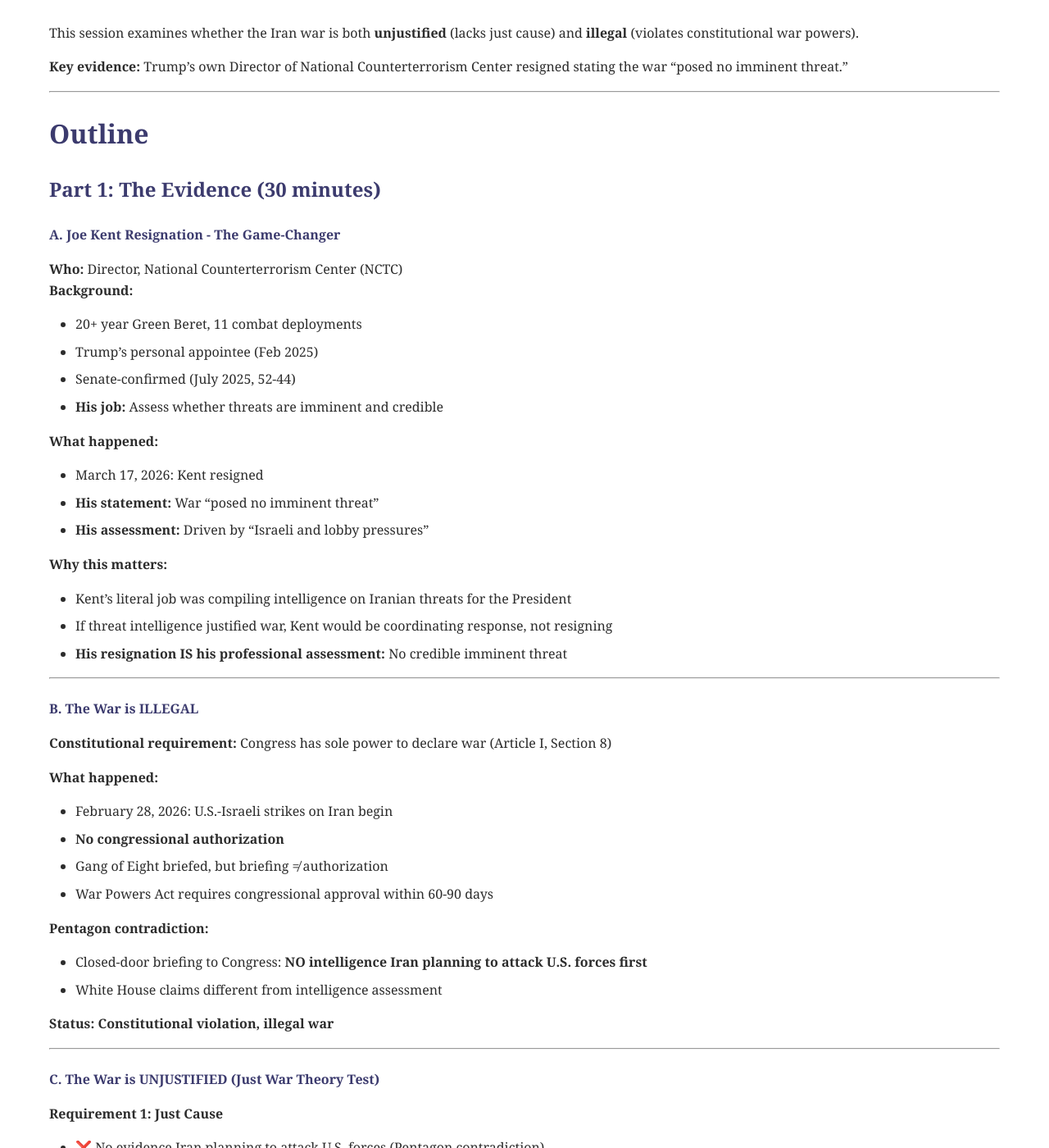
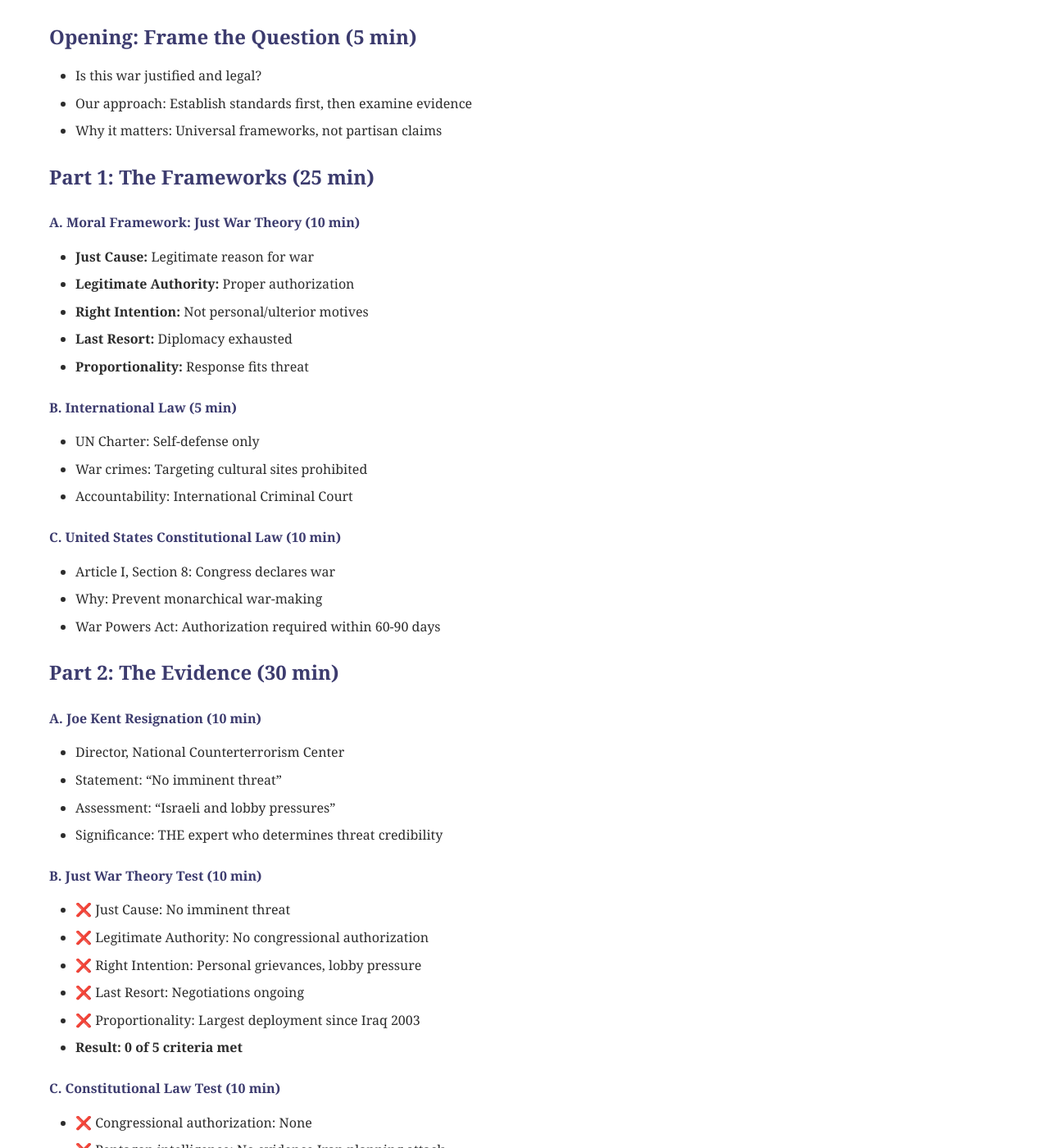
Before and after one commit to beren1hand/citizenstevephd.github.io, a Jekyll site: the page built from _posts/2026-03-30-session-1-unjustified-war.md, in a window 1280 px wide and 1400 px high, scrolled down 595 px. Shown: the whole window at 82% size. Built offline with Jekyll 4.4.1, drawn with Linux system fonts in a browser that asks for light colours; some of the changed text lies outside the part shown.

Commit message:
Streamline Session 1: clean outline + comprehensive sources with links

```diff
--- a/_posts/2026-03-30-session-1-unjustified-war.md
+++ b/_posts/2026-03-30-session-1-unjustified-war.md
@@ -7,196 +7,201 @@
 
 # 📅 Session 1: Did Donald Trump Start an Unjustified and Illegal War?
 
-**Date:** Sunday, March 30, 2026
-**Time:** 2:00 PM - 3:30 PM
-**Location:** The Oval, Ohio State University
-
----
-
-## Session Overview
-
-This session examines whether the Iran war is both **unjustified** (lacks just cause) and **illegal** (violates constitutional war powers).
-
-**Key evidence:** Trump's own Director of National Counterterrorism Center resigned stating the war "posed no imminent threat."
+**Sunday, March 30, 2026 | 2:00 PM - 3:30 PM | The Oval, OSU**
 
 ---
 
 ## Outline
 
-### Part 1: The Evidence (30 minutes)
+### Opening: Frame the Question (5 min)
+- Is this war justified and legal?
+- Our approach: Establish standards first, then examine evidence
+- Why it matters: Universal frameworks, not partisan claims
 
-#### A. Joe Kent Resignation - The Game-Changer
+### Part 1: The Frameworks (25 min)
 
-**Who:** Director, National Counterterrorism Center (NCTC)
-**Background:**
-- 20+ year Green Beret, 11 combat deployments
-- Trump's personal appointee (Feb 2025)
-- Senate-confirmed (July 2025, 52-44)
-- **His job:** Assess whether threats are imminent and credible
+#### A. Moral Framework: Just War Theory (10 min)
+- **Just Cause:** Legitimate reason for war
+- **Legitimate Authority:** Proper authorization
+- **Right Intention:** Not personal/ulterior motives
+- **Last Resort:** Diplomacy exhausted
+- **Proportionality:** Response fits threat
 
-**What happened:**
-- March 17, 2026: Kent resigned
-- **His statement:** War "posed no imminent threat"
-- **His assessment:** Driven by "Israeli and lobby pressures"
+#### B. International Law (5 min)
+- UN Charter: Self-defense only
+- War crimes: Targeting cultural sites prohibited
+- Accountability: International Criminal Court
 
-**Why this matters:**
-- Kent's literal job was compiling intelligence on Iranian threats for the President
-- If threat intelligence justified war, Kent would be coordinating response, not resigning
-- **His resignation IS his professional assessment:** No credible imminent threat
+#### C. United States Constitutional Law (10 min)
+- Article I, Section 8: Congress declares war
+- Why: Prevent monarchical war-making
+- War Powers Act: Authorization required within 60-90 days
+
+### Part 2: The Evidence (30 min)
+
+#### A. Joe Kent Resignation (10 min)
+- Director, National Counterterrorism Center
+- Statement: "No imminent threat"
+- Assessment: "Israeli and lobby pressures"
+- Significance: THE expert who determines threat credibility
+
+#### B. Just War Theory Test (10 min)
+- ❌ Just Cause: No imminent threat
+- ❌ Legitimate Authority: No congressional authorization
+- ❌ Right Intention: Personal grievances, lobby pressure
+- ❌ Last Resort: Negotiations ongoing
+- ❌ Proportionality: Largest deployment since Iraq 2003
+- **Result: 0 of 5 criteria met**
+
+#### C. Constitutional Law Test (10 min)
+- ❌ Congressional authorization: None
+- ❌ Pentagon intelligence: No evidence Iran planning attack
+- ❌ War Powers compliance: Violation
+- **Status: Illegal war**
+
+### Part 3: The Pattern (10 min)
+- George III started wars without consent
+- Founders gave Congress war power to prevent this
+- Trump's behavior matches monarchical pattern
+- Stakes: What's the difference from a king?
+
+### Part 4: Discussion (20 min)
+- Do these frameworks still matter?
+- If the CT expert says no threat, what justifies this?
+- What should Congress do?
+- What can citizens demand?
 
 ---
 
-#### B. The War is ILLEGAL
+## Sources
 
-**Constitutional requirement:** Congress has sole power to declare war (Article I, Section 8)
+### Primary Documents
 
-**What happened:**
-- February 28, 2026: U.S.-Israeli strikes on Iran begin
-- **No congressional authorization**
-- Gang of Eight briefed, but briefing ≠ authorization
-- War Powers Act requires congressional approval within 60-90 days
+**U.S. Constitution**
+- [Article I, Section 8](https://constitution.congress.gov/browse/article-1/section-8/) - War Powers
 
-**Pentagon contradiction:**
-- Closed-door briefing to Congress: **NO intelligence Iran planning to attack U.S. forces first**
-- White House claims different from intelligence assessment
+**Declaration of Independence**
+- [Text at National Archives](https://www.archives.gov/founding-docs/declaration-transcript)
+- Grievance: "He has kept among us, in times of peace, Standing Armies without the Consent of our legislatures"
 
-**Status:** **Constitutional violation, illegal war**
+**War Powers Resolution (1973)**
+- [50 U.S.C. § 1541](https://www.law.cornell.edu/uscode/text/50/chapter-33)
 
----
+**UN Charter**
+- [Chapter VII, Article 51](https://www.un.org/en/about-us/un-charter/chapter-7) - Self-Defense
 
-#### C. The War is UNJUSTIFIED (Just War Theory Test)
+### Joe Kent Resignation
 
-**Requirement 1: Just Cause**
-- ❌ No evidence Iran planning to attack U.S. forces (Pentagon contradiction)
-- ❌ Kent (NCTC Director) assessed: "No imminent threat"
-- **FAILED**
+**News Coverage:**
+- [Fortune: Who is Joe Kent?](https://fortune.com/2026/03/17/who-is-joe-kent-green-beret-maga-loyalist-former-political-candidate-who-quit-over-iran/) (March 17, 2026)
+- [Times of India: Kent Resignation](https://timesofindia.indiatimes.com/) (March 17, 2026)
 
-**Requirement 2: Legitimate Authority**
-- ❌ No congressional authorization
-- ❌ Constitutional violation
-- **FAILED**
+**Background:**
+- [DNI.gov: NCTC Director Role](https://www.dni.gov/index.php/nctc-who-we-are/director-nctc)
+- [Green Beret PAC: Kent Bio](https://greenberetpac.com/joe-kent/)
 
-**Requirement 3: Right Intention**
-- ❌ Personal grievances (Soleimani 2020 killing)
-- ❌ Netanyahu pitch: "could all be killed in single airstrike"
-- ❌ Kent assessment: "Israeli and lobby pressures"
-- **FAILED**
+### Iran War Timeline
 
-**Requirement 4: Last Resort**
-- ❌ 3 rounds of negotiations collapsed 2 days before strikes
-- ❌ Round 3 reported "good progress" - then attacked anyway
-- **FAILED**
+**Military Deployments:**
+- [Politico: U.S. Buildup](https://www.politico.com/) (Feb 2026)
+- [Defense News: Carrier Deployments](https://www.defensenews.com/) (Jan-Feb 2026)
 
-**Requirement 5: Proportionality**
-- ❌ Largest military deployment since Iraq 2003
-- ❌ Oil supply disruption threatening global economy
-- ❌ Trump threatens expansion to "no functioning military"
-- **FAILED**
+**Diplomatic Negotiations:**
+- Geneva talks: Feb 6, 17, 26, 2026
+- [Reuters: Negotiation Coverage](https://www.reuters.com/)
 
-**Result: 0 of 5 requirements met**
+**Intelligence Assessments:**
+- DNI Tulsi Gabbard testimony (March 2026)
+- CIA Director John Ratcliffe statements
+- Pentagon closed-door briefing to Congress
 
----
+**Congressional Response:**
+- Senate vote 53-47 blocking authorization debate
+- Senator Schumer floor statement (March 2026)
 
-#### D. Intelligence Community Contradictions
+### Just War Theory
 
-**DNI Tulsi Gabbard and CIA Director John Ratcliffe testimony:**
-- Iranian leadership "largely degraded"
-- Government "appears to be intact"
-- **Undermined Trump's claim** that war was necessary due to imminent missile threat
+**Academic Sources:**
+- [Stanford Encyclopedia of Philosophy: War](https://plato.stanford.edu/entries/war/)
+- [Internet Encyclopedia of Philosophy: Just War Theory](https://iep.utm.edu/justwar/)
+- [Wikipedia: Just War Theory](https://en.wikipedia.org/wiki/Just_war_theory)
 
-**Congressional response:**
-- Senate voted 53-47 (party lines) to block war authorization debate
-- Schumer: "We do not know Donald Trump's goals. We do not know his timeline. We do not know what victory even looks like."
+**Historical Development:**
+- Augustine of Hippo (4th-5th century)
+- Thomas Aquinas (13th century)
+- Hugo Grotius (17th century)
 
-**No clear objectives or exit strategy**
+### International Law
 
----
+**UN Charter:**
+- [Full Text](https://www.un.org/en/about-us/un-charter/full-text)
+- Article 2(4): Prohibition of force
+- Article 51: Self-defense exception
 
-### Part 2: The Monarchical Pattern (15 minutes)
+**Geneva Conventions:**
+- [ICRC: Geneva Conventions](https://www.icrc.org/en/war-and-law/treaties-customary-law/geneva-conventions)
+- Protection of cultural property
 
-#### Kings Start Wars Without Permission
+**International Criminal Court:**
+- [ICC: War Crimes](https://www.icc-cpi.int/about/how-the-court-works)
 
-**George III grievance (Declaration of Independence):**
-> "He has kept among us, in times of peace, Standing Armies without the Consent of our legislatures"
+### Constitutional History
 
-**Constitutional design:**
-- Founders gave Congress war power specifically to prevent monarchical war-making
-- Personal grievances cannot justify dragging nation into war
-- Legislative consent required
+**Founding Era:**
+- [Federalist Papers](https://guides.loc.gov/federalist-papers/full-text)
+- [James Madison on War Powers](https://founders.archives.gov/)
 
-**Trump's pattern:**
-- Decided alone (no congressional vote)
-- Personal grievances (Soleimani 2020)
-- Threatens unlimited escalation ("52 targets including cultural sites")
-- No accountability for consequences
+**War Powers Resolution:**
+- [CRS Report: War Powers Resolution](https://crsreports.congress.gov/)
+- [Congressional Research Service](https://www.congress.gov/)
 
-**This IS monarchical behavior** - exactly what founders designed Constitution to prevent
+**Precedent:**
+- [National Archives: Presidential War Powers](https://www.archives.gov/)
 
----
+### George III Parallels
 
-### Part 3: Discussion & Q&A (45 minutes)
+**Declaration Grievances:**
+- [National Archives: Declaration](https://www.archives.gov/founding-docs/declaration-transcript)
+- Standing armies without consent
+- Waging war without legislative approval
 
-**Questions for exploration:**
-
-1. If Joe Kent (the nation's top CT expert) says there's no imminent threat, who should we believe?
-
-2. Can a war be legal if Congress never authorized it? What does Article I mean?
-
-3. How many Just War requirements need to fail before we call it unjustified?
-
-4. If Trump can start wars alone, what's the difference between president and king?
-
-5. What should citizens demand when constitutional war powers are violated?
-
-**Constitutional remedies:**
-- Congressional war authorization (Article I)
-- Impeachment for abuse of power (Article II, Section 4)
-- Judicial review of executive overreach
-
----
-
-## Key Evidence Documents
-
-*Evidence files with full documentation and sources are available for review.*
-
-### Primary Sources
-- Joe Kent resignation statement (March 17, 2026)
-- U.S. Constitution (Article I, Section 8)
-- Declaration of Independence (grievances against George III)
-- Congressional testimony transcripts
-
-### Research Documentation
-- Iran war timeline and deployments
-- Just War Theory framework analysis
-- Joe Kent background and NCTC Director role
-- Intelligence community assessments
-- Constitutional war powers history
+**Constitutional Convention:**
+- [James Madison Notes](https://avalon.law.yale.edu/18th_century/debates_719.asp)
+- Debates on war-making power
 
 ### Conservative Sources
-- Pentagon briefing reports
-- Intelligence official testimony
-- Republican congressional statements
-- Court opinions on executive power limits
+
+**Fox News:**
+- Iran conflict coverage (Feb-March 2026)
+- Joe Kent background reporting
+
+**National Review:**
+- War powers constitutional analysis
+
+**Wall Street Journal:**
+- Pentagon deployment reporting
+
+**Heritage Foundation:**
+- [War Powers and Constitution](https://www.heritage.org/)
+
+### Additional Reading
+
+**Books:**
+- Michael Walzer, *Just and Unjust Wars* (1977)
+- Louis Fisher, *Presidential War Power* (3rd ed., 2013)
+
+**Reports:**
+- Congressional Research Service reports on War Powers
+- Pentagon briefing materials (public portions)
 
 ---
 
 ## Discussion Ground Rules
 
-✅ **Evidence-based:** Claims require sources
-✅ **Good faith:** Genuine questions welcome
-✅ **Respectful:** Disagree on ideas, not people
-✅ **Open-minded:** Consider evidence even if uncomfortable
-
-**Remember:** This is a public forum. All viewpoints protected under First Amendment and Ohio law.
-
----
-
-## What's Next
-
-**Session 2 (April 6):** Is Donald Trump Using the Presidency to Get Rich?
-- Family enrichment evidence
-- Emoluments violations
-- Constitutional provisions against corruption
+✅ Evidence-based claims
+✅ Good faith questions
+✅ Respectful disagreement
+✅ Open-minded consideration
 
 ---
 
@@ -205,4 +210,4 @@
 
 ---
 
-**Disclaimer:** Citizen Steve does not represent The Ohio State University. These are individual First Amendment activities in a public forum. See [About](/about) page for legal framework.
+**Disclaimer:** Citizen Steve does not represent The Ohio State University. See [About](/about) for legal framework.
```
